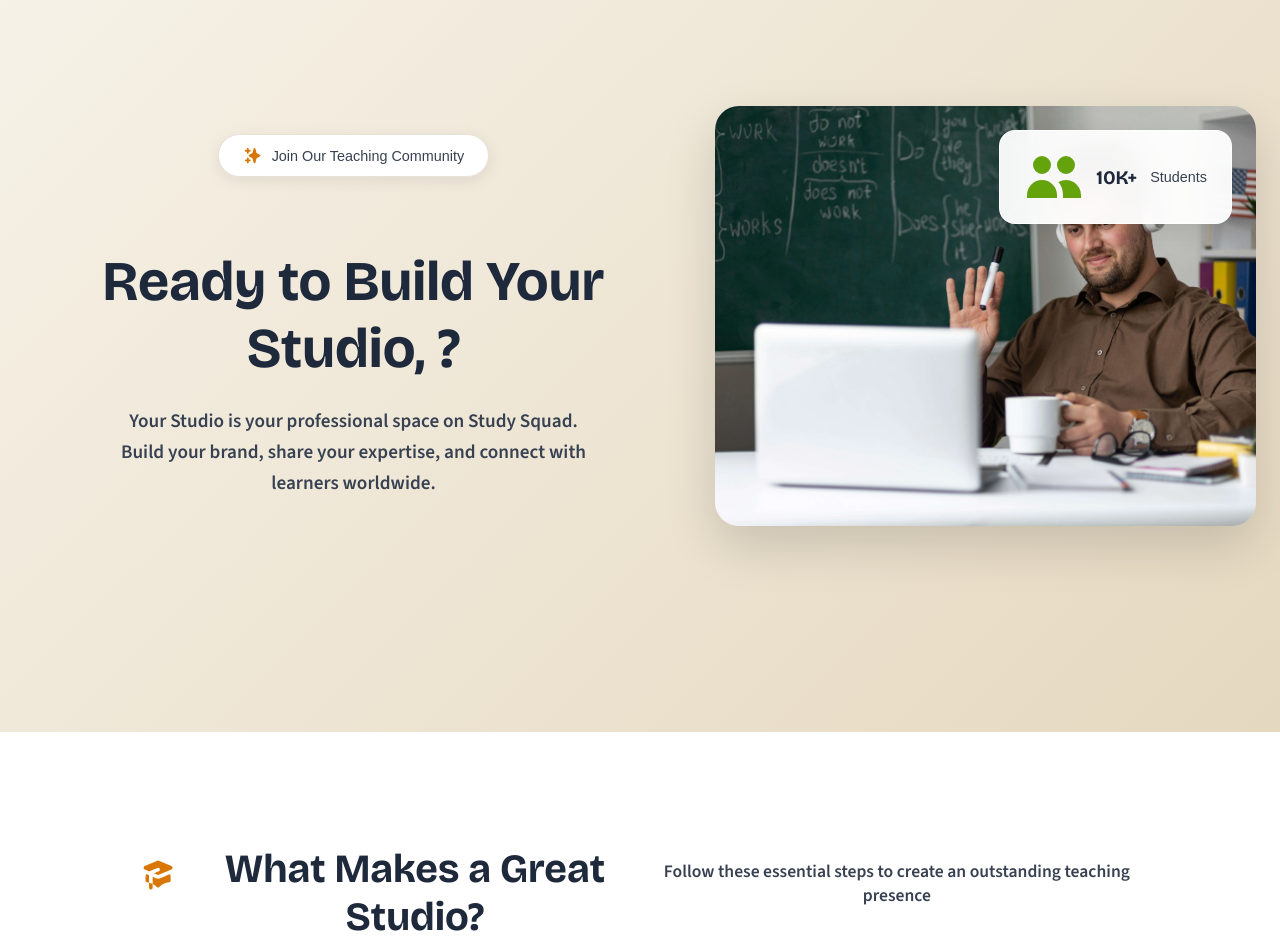
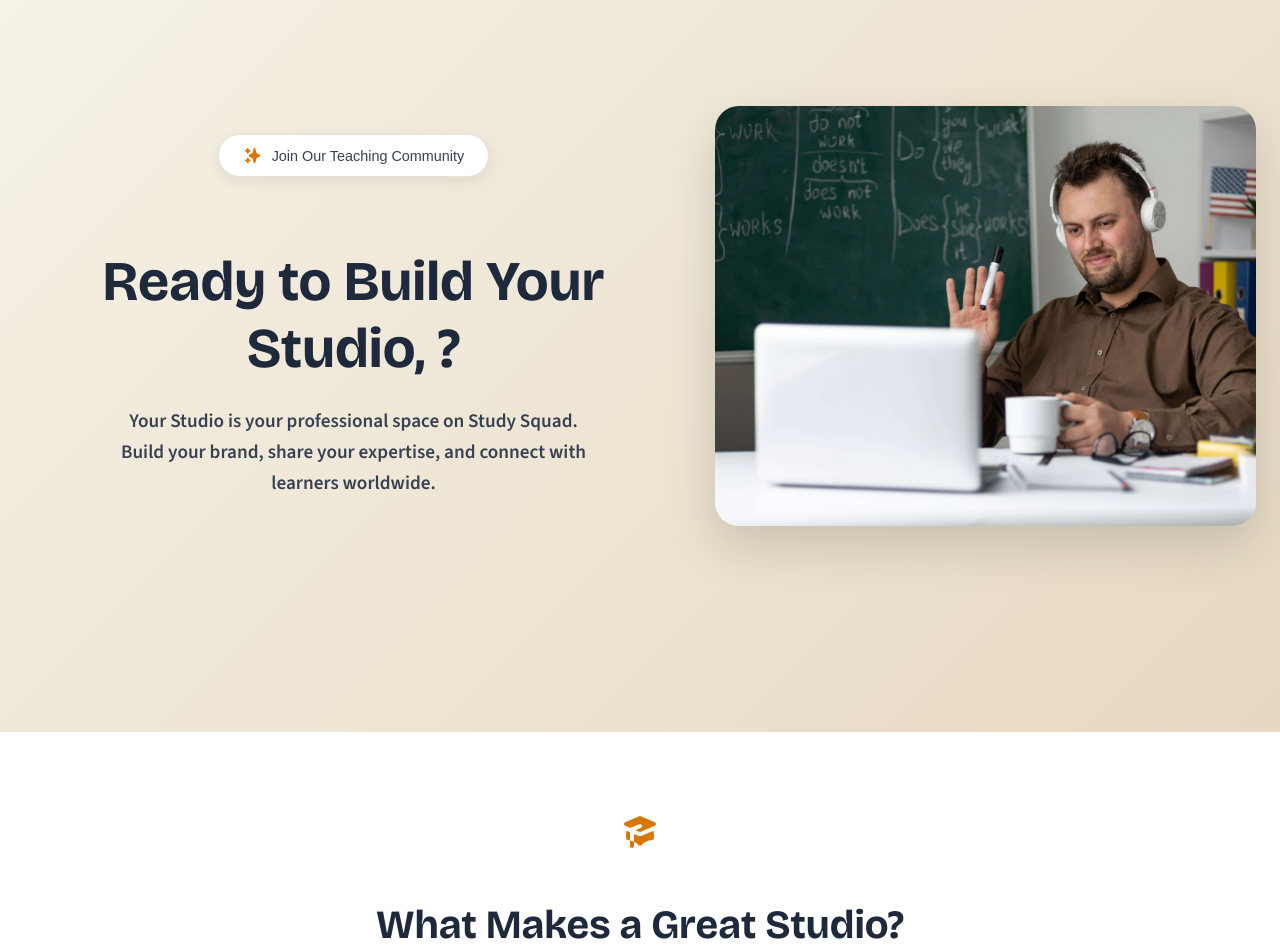
Before and after one commit to Khaled-J7/Study-Squad, a React (Vite) app in the folder frontend/: page /studio/onboarding in a window 1280 px wide. Shown: the part 200-1152 px from the top of the page. Built offline with nearby package versions, Linux system fonts and the light colour scheme; a web font is replaced by a local one.

Commit message:
FINAL COMMIT

```diff
--- a/frontend/src/pages/PostDetailPage.css
+++ b/frontend/src/pages/PostDetailPage.css
@@ -118,7 +118,7 @@
   color: #e8e8f0;
   background: rgba(0, 0, 0, 0.1);
   border-radius: 12px;
-  margin: 0 2rem;
+  margin: 1rem 1rem;
 }
 
 .post-body p {
--- a/frontend/src/pages/StudioOnboardingPage.css
+++ b/frontend/src/pages/StudioOnboardingPage.css
@@ -161,6 +161,9 @@
 }
 
 .studio-onboarding .section-header {
+  display: flex;
+  flex-direction: column;
+  align-items: center;
   text-align: center;
   margin-bottom: 3rem;
 }
@@ -181,10 +184,9 @@
 
 .studio-onboarding .section-header p {
   font-family: var(--font-body);
-  font-size: 1.1rem;
+  font-size: 1.2rem;
   color: var(--color-text-secondary);
   max-width: 500px;
-  margin: 0 auto;
 }
 
 /* Simplified Timeline - 2x2 Grid Layout */
--- a/frontend/src/pages/StudioOnboardingPage.jsx
+++ b/frontend/src/pages/StudioOnboardingPage.jsx
@@ -39,13 +39,6 @@ const StudioOnboardingPage = () => {
                 alt="Teacher presenting online"
                 className="welcome-image"
               />
-              <div className="image-overlay">
-                <div className="stat-card">
-                  <HiUsers className="stat-icon" />
-                  <span className="stat-number">10K+</span>
-                  <span className="stat-label">Students</span>
-                </div>
-              </div>
             </div>
           </div>
         </div>
```
